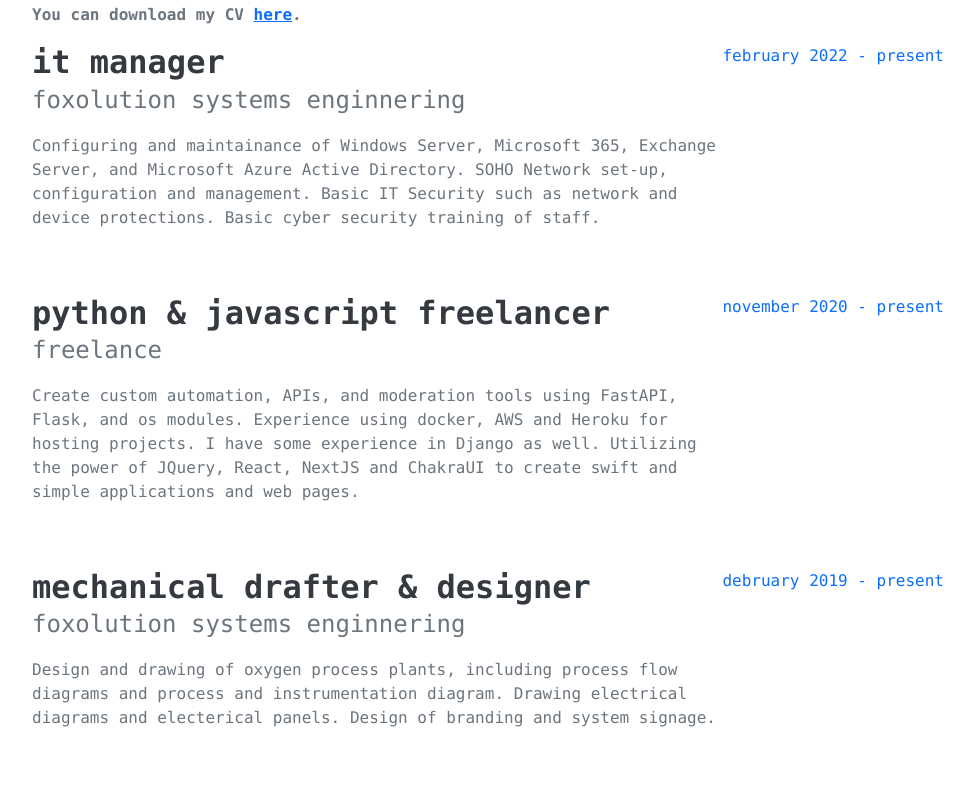
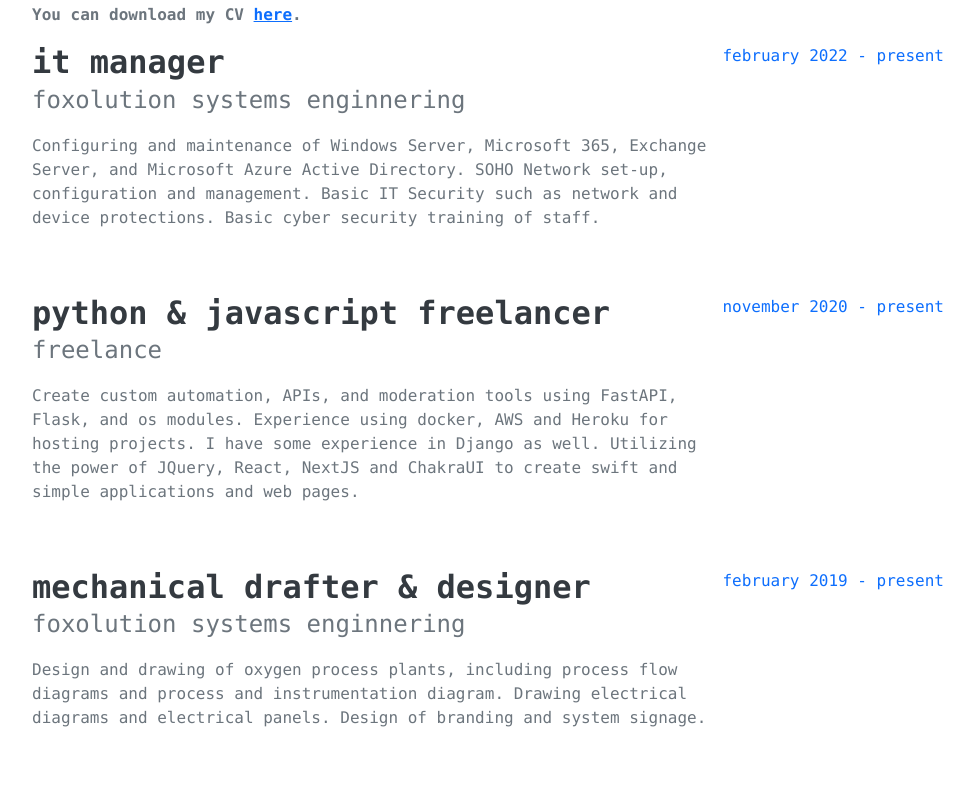
Before and after one commit to itswolv3/reece-russell-website, a plain HTML site: page templates/index.html in a window 1280 px wide. Shown: the part 993-1784 px from the top of the page, without its empty margins (288-1262 px from the left). Drawn offline with nearby package versions, Linux system fonts and the light colour scheme; files that its build step writes are made by us from their sources; files whose address does not match are found by name; a web font is replaced by a local one.

Commit message:
added updated CV.pdf and corrections in index.html

```diff
--- a/templates/index.html
+++ b/templates/index.html
@@ -98,7 +98,7 @@
             >
           </div>
           <p class="lead mb-5">
-            I am a python, javascript developer and information techonology professional. Self starter, always excited to learn something new.
+            I am a python, javascript developer and information technology professional. Self starter, always excited to learn something new.
             I have a passion for Cloud, Cyber Security, and Development.
           </p>
           <div class="social-icons">
@@ -123,7 +123,7 @@
               <h3 class="mb-0">IT Manager</h3>
               <div class="subheading mb-3">Foxolution Systems Enginnering</div>
               <p>
-                Configuring and maintainance of Windows Server, Microsoft 365, Exchange Server, and Microsoft Azure Active Directory.
+                Configuring and maintenance of Windows Server, Microsoft 365, Exchange Server, and Microsoft Azure Active Directory.
                 SOHO Network set-up, configuration and management.
                 Basic IT Security such as network and device protections.
                 Basic cyber security training of staff.
@@ -155,11 +155,11 @@
               <div class="subheading mb-3">Foxolution Systems Enginnering</div>
               <p>
                 Design and drawing of oxygen process plants, including process flow diagrams and process and instrumentation diagram.
-                Drawing electrical diagrams and electerical panels. Design of branding and system signage.
+                Drawing electrical diagrams and electrical panels. Design of branding and system signage.
               </p>
             </div>
             <div class="flex-shrink-0">
-              <span class="text-primary">Debruary 2019 - Present</span>
+              <span class="text-primary">February 2019 - Present</span>
             </div>
           </div>
           <div
@@ -291,7 +291,7 @@
           <p>
             I love music, video games, hiking, skateboarding and trading card games.
             You can often find me putting together music playlists and card decks that do the strangest things.
-            I love playing the guitar, bass and piano. Playing games with my friends and trying to find weirdest ways to complete it.
+            I love playing the guitar, bass and piano. Playing games with my friends and trying to find weird ways to complete it.
           </p>
           <p class="mb-0">
             I love exploring new technologies and building computers and servers. Tech has always been a big interest of mine.
```
Also changed, not shown: 1 other file.
